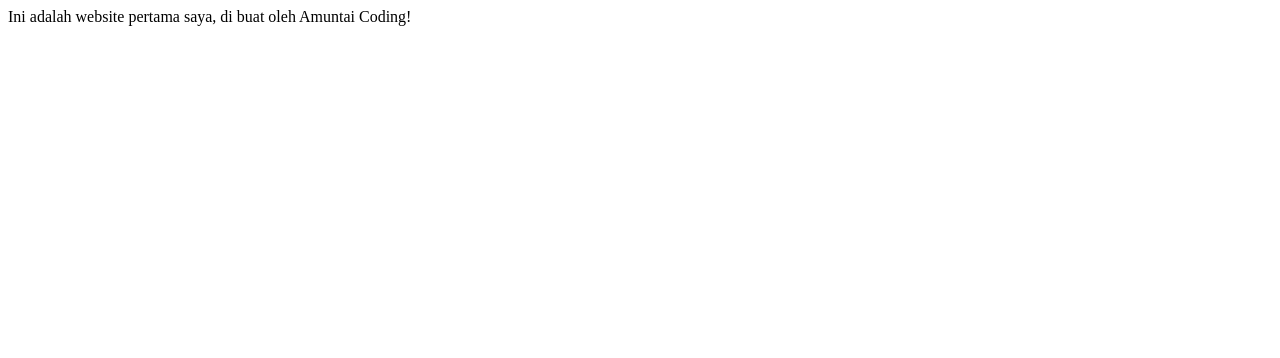
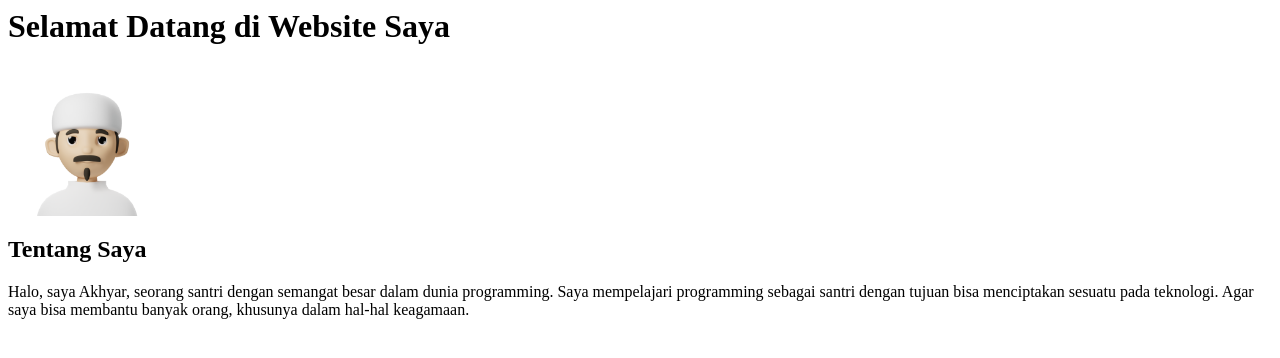
Before and after one commit to amuntai/amuntai.github.io, a plain HTML site: page index.html in a window 1280 px wide. Drawn offline with Linux system fonts and the light colour scheme.

Commit message:
Add files via upload

```diff
--- a/index.html
+++ b/index.html
@@ -1 +1,11 @@
-Ini adalah website pertama saya, di buat oleh Amuntai Coding!
+<html>
+  <body>
+    <h1>Selamat Datang di Website Saya</h1>
+
+    <img src="./me.png" alt="me" width="150px">
+
+    <h2>Tentang Saya</h2>
+
+    <p>Halo, saya Akhyar, seorang santri dengan semangat besar dalam dunia programming. Saya mempelajari programming sebagai santri dengan tujuan bisa menciptakan sesuatu pada teknologi. Agar saya bisa membantu banyak orang, khusunya dalam hal-hal keagamaan.</p>
+  </body>
+</html>
```
Also changed, not shown: me.png (added).
